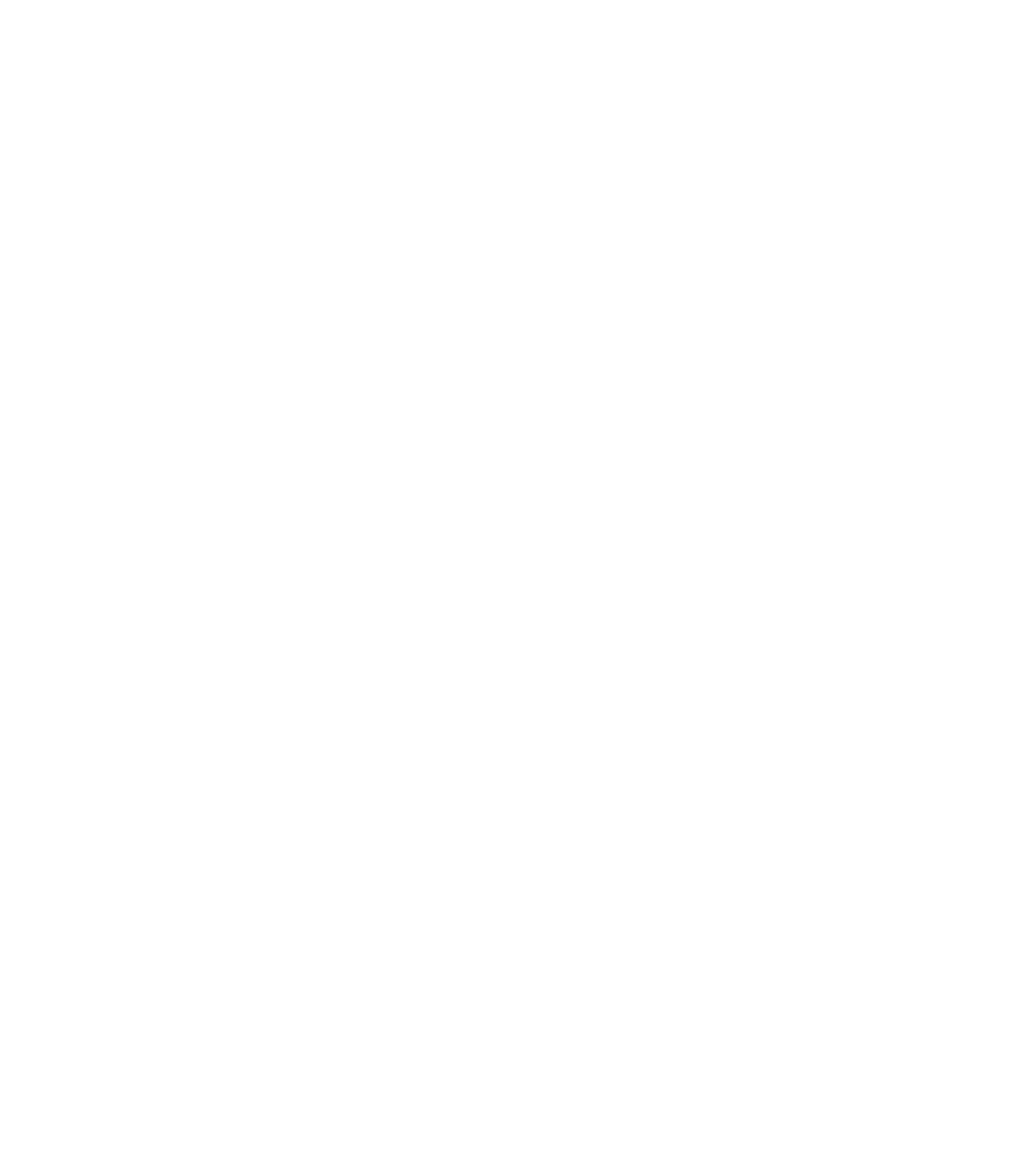
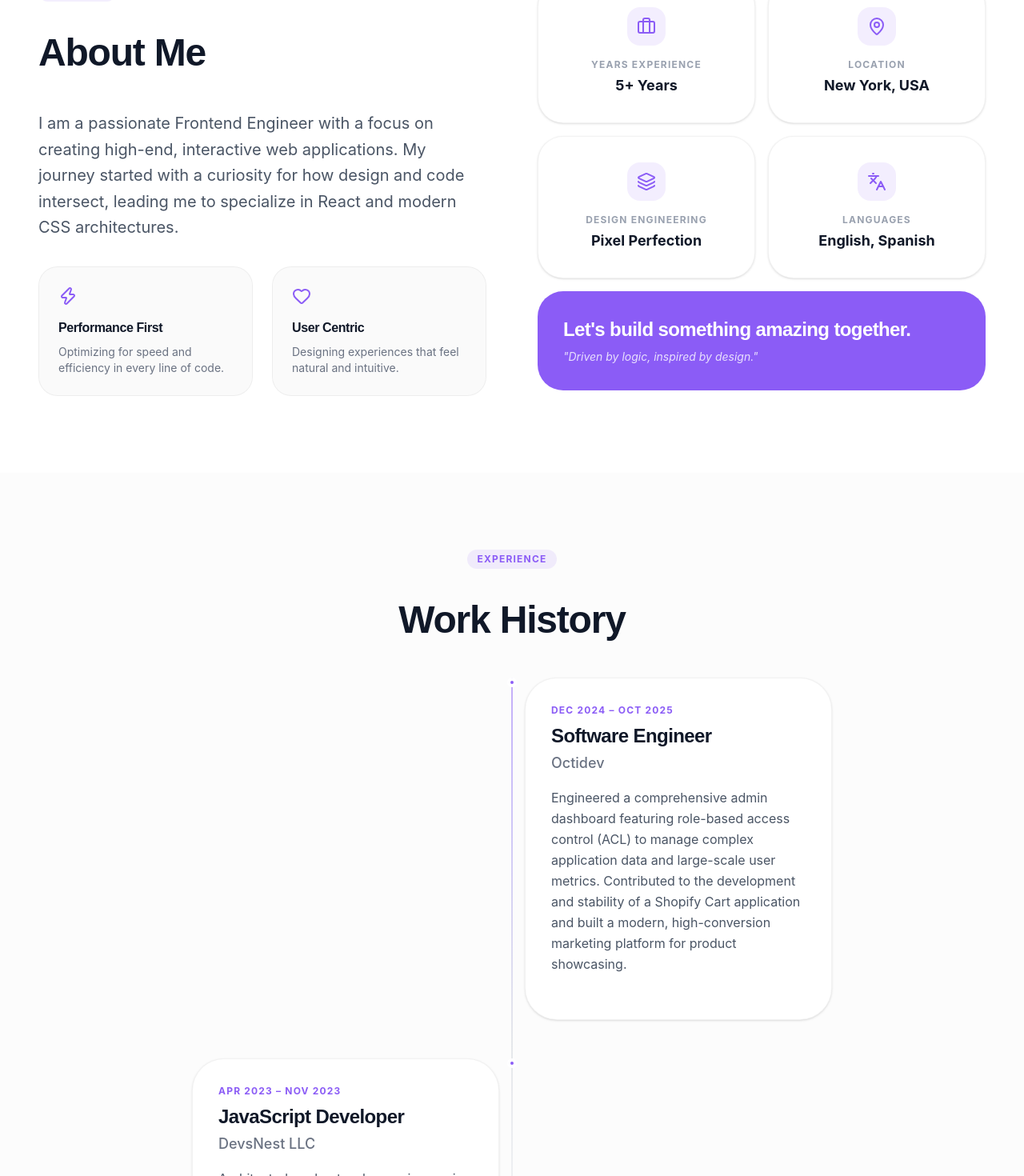
Before and after one commit to miavai649/portfolio, a React (Vite) app: page / in a window 1280 px wide. Shown: the part 920-2390 px from the top of the page at 80% size. Before the commit the page ends 800 px from the top, so only its background shows below. Built offline with nearby package versions, Linux system fonts and the light colour scheme.

Commit message:
feature: create about and experience section

```diff
--- a/src/App.jsx
+++ b/src/App.jsx
@@ -1,4 +1,6 @@
 import Navbar from './components/layout/Navbar';
+import About from './components/sections/About';
+import Experience from './components/sections/Experience';
 import Hero from './components/sections/Hero';
 
 function App() {
@@ -6,6 +8,8 @@
     <main className='relative bg-white dark:bg-black text-gray-900 dark:text-gray-100 selection:bg-primary/30'>
       <Navbar />
       <Hero />
+      <About />
+      <Experience />
       {/* More sections will follow */}
     </main>
   );
--- a/src/components/sections/About.jsx
+++ b/src/components/sections/About.jsx
@@ -1,5 +1,5 @@
 import { motion } from 'framer-motion';
-import { aboutContent } from '../../data/about';
+import { aboutContent } from '../../data/content';
 import Container from '../ui/Container';
 import SectionTitle from '../ui/SectionTitle';
 
--- /dev/null
+++ b/src/components/sections/Experience.jsx
@@ -0,0 +1,52 @@
+import { motion } from 'framer-motion';
+import { experienceContent } from '../../data/content';
+import Container from '../ui/Container';
+import SectionTitle from '../ui/SectionTitle';
+
+const Experience = () => {
+  return (
+    <section id='experience' className='py-24 bg-black/[0.01] dark:bg-white/[0.01]'>
+      <Container>
+        <SectionTitle title='Work History' subtitle='Experience' className='text-center flex flex-col items-center' />
+
+        <div className='max-w-4xl mx-auto relative'>
+          {/* Vertical Line */}
+          <div className='absolute left-0 md:left-1/2 md:-translate-x-1/2 top-0 h-full w-[2px] bg-gradient-to-b from-primary/50 via-gray-200 dark:via-gray-800 to-transparent' />
+
+          <div className='space-y-12'>
+            {experienceContent.map((exp, idx) => (
+              <motion.div
+                key={idx}
+                initial={{ opacity: 0, y: 20 }}
+                whileInView={{ opacity: 1, y: 0 }}
+                viewport={{ once: true }}
+                transition={{ duration: 0.5, delay: idx * 0.1 }}
+                className={`relative flex flex-col md:flex-row gap-8 ${idx % 2 === 0 ? 'md:flex-row-reverse' : ''}`}>
+                {/* Timeline Dot */}
+                <div className='absolute left-[-5px] md:left-1/2 md:-translate-x-1/2 top-0 w-3 h-3 rounded-full bg-primary border-4 border-white dark:border-zinc-950 z-10' />
+
+                {/* Content Card */}
+                <div className='w-full md:w-1/2 pl-8 md:pl-0'>
+                  <div
+                    className={`p-8 rounded-[2.5rem] bg-white dark:bg-zinc-900 border border-black/5 dark:border-white/5 shadow-sm hover:shadow-md transition-shadow ${
+                      idx % 2 === 0 ? 'md:mr-12' : 'md:ml-12'
+                    }`}>
+                    <span className='text-primary text-xs font-bold uppercase tracking-widest block mb-2'>{exp.duration}</span>
+                    <h3 className='text-2xl font-bold mb-1'>{exp.role}</h3>
+                    <p className='text-lg font-medium text-gray-500 dark:text-gray-400 mb-4'>{exp.company}</p>
+                    <p className='text-gray-600 dark:text-gray-400 mb-6 leading-relaxed'>{exp.description}</p>
+                  </div>
+                </div>
+
+                {/* Spacer for desktop alignment */}
+                <div className='hidden md:block w-1/2' />
+              </motion.div>
+            ))}
+          </div>
+        </div>
+      </Container>
+    </section>
+  );
+};
+
+export default Experience;
--- a/src/data/content.js
+++ b/src/data/content.js
@@ -1,4 +1,5 @@
-import { Briefcase, GraduationCap, Heart, Languages, MapPin, Zap } from 'lucide-react';
+import { Briefcase, Heart, Languages, Layers, MapPin, Zap } from 'lucide-react';
+
 import { FaGithub, FaLinkedinIn, FaXTwitter } from 'react-icons/fa6';
 
 export const navLinks = [
@@ -29,31 +30,54 @@
   description:
     'I am a passionate Frontend Engineer with a focus on creating high-end, interactive web applications. My journey started with a curiosity for how design and code intersect, leading me to specialize in React and modern CSS architectures.',
   stats: [
-    { label: 'Years Experience', value: '5+', icon: Briefcase },
-    { label: 'Location', value: 'New York, USA', icon: MapPin },
-    { label: 'Education', value: 'B.Sc. Comp Science', icon: GraduationCap },
-    { label: 'Languages', value: 'English, Spanish', icon: Languages }
+    {
+      label: 'Years Experience',
+      value: '5+ Years',
+      icon: Briefcase
+    },
+    {
+      label: 'Location',
+      value: 'New York, USA',
+      icon: MapPin
+    },
+    {
+      label: 'Design Engineering', // REPLACED Education
+      value: 'Pixel Perfection',
+      icon: Layers
+    },
+    {
+      label: 'Languages',
+      value: 'English, Spanish',
+      icon: Languages
+    }
   ],
   highlights: [
-    { title: 'Performance First', description: 'Optimizing for speed and efficiency in every line of code.', icon: Zap },
-    { title: 'User Centric', description: 'Designing experiences that feel natural and intuitive.', icon: Heart }
+    {
+      title: 'Performance First',
+      description: 'Optimizing for speed and efficiency in every line of code.',
+      icon: Zap
+    },
+    {
+      title: 'User Centric',
+      description: 'Designing experiences that feel natural and intuitive.',
+      icon: Heart
+    }
   ]
 };
 
 export const experienceContent = [
   {
-    company: 'Creative Pulse Agency',
-    role: 'Frontend Developer',
-    duration: '2020 - 2022',
+    company: 'Octidev',
+    role: 'Software Engineer',
+    duration: 'Dec 2024 – Oct 2025',
     description:
-      'Built high-performance marketing sites and interactive dashboards for Fortune 500 clients. Focused on pixel-perfect UI implementation.',
-    technologies: ['Next.js', 'JavaScript', 'Styled Components', 'Redux']
+      'Engineered a comprehensive admin dashboard featuring role-based access control (ACL) to manage complex application data and large-scale user metrics. Contributed to the development and stability of a Shopify Cart application and built a modern, high-conversion marketing platform for product showcasing.'
   },
   {
-    company: 'StartUp Labs',
-    role: 'Junior Web Developer',
-    duration: '2018 - 2020',
-    description: 'Maintained and scaled internal tools. Gained deep experience in component-driven development and Agile methodologies.',
-    technologies: ['React', 'CSS3', 'Firebase', 'Node.js']
+    company: 'DevsNest LLC',
+    role: 'JavaScript Developer',
+    duration: 'Apr 2023 – Nov 2023',
+    description:
+      'Architected a robust web scraping engine using Puppeteer to automate promotional data collection. Developed a customizable Shopify Review App, enabling merchants to manage customer feedback through bespoke widgets, and streamlined management workflows across multiple Shopify extension dashboards.'
   }
 ];
```
